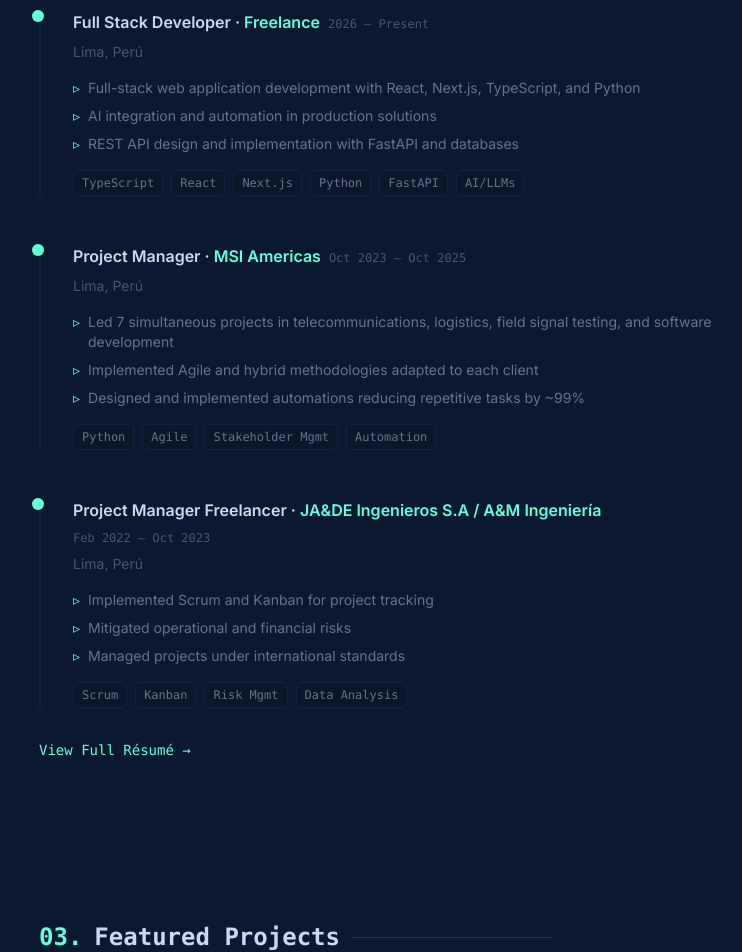
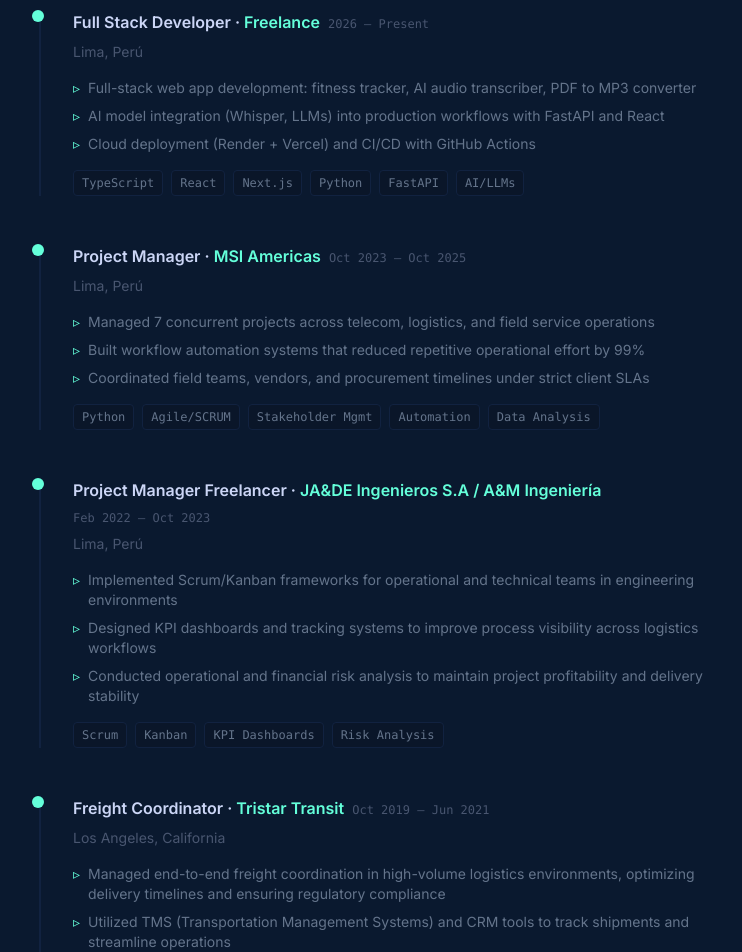
Before and after one commit to arndev10/arndev10.github.io, a Next.js app: page / in a window 1280 px wide. Shown: the part 1600-2552 px from the top of the page, without its empty margins (277-1019 px from the left). Built offline with nearby package versions, Linux system fonts and the light colour scheme.

Commit message:
feat: enrich all experience bullets, add Freight Coordinator role

```diff
--- a/components/Experience.tsx
+++ b/components/Experience.tsx
@@ -18,7 +18,7 @@
     period: 'Oct 2023 – Oct 2025',
     location: 'Lima, Perú',
     achievementsKey: 'msi',
-    tech: ['Python', 'Agile', 'Stakeholder Mgmt', 'Automation'],
+    tech: ['Python', 'Agile/SCRUM', 'Stakeholder Mgmt', 'Automation', 'Data Analysis'],
   },
   {
     titleKey: 'pmFreelance',
@@ -26,7 +26,15 @@
     period: 'Feb 2022 – Oct 2023',
     location: 'Lima, Perú',
     achievementsKey: 'freelance',
-    tech: ['Scrum', 'Kanban', 'Risk Mgmt', 'Data Analysis'],
+    tech: ['Scrum', 'Kanban', 'KPI Dashboards', 'Risk Analysis'],
+  },
+  {
+    titleKey: 'freight',
+    company: 'Tristar Transit',
+    period: 'Oct 2019 – Jun 2021',
+    location: 'Los Angeles, California',
+    achievementsKey: 'tristar',
+    tech: ['Logistics', 'TMS', 'CRM', 'Operations'],
   },
 ]
 
@@ -38,44 +46,55 @@
     fsd: language === 'es' ? 'Full Stack Developer' : 'Full Stack Developer',
     pm: language === 'es' ? 'Project Manager' : 'Project Manager',
     pmFreelance: language === 'es' ? 'Project Manager Freelancer' : 'Project Manager Freelancer',
+    freight: language === 'es' ? 'Freight Coordinator' : 'Freight Coordinator',
   }
 
   const achievements: Record<string, string[]> = {
     fullstack:
       language === 'es'
         ? [
-            'Desarrollo de aplicaciones web full-stack con React, Next.js, TypeScript y Python',
-            'Integración de IA y automatización en soluciones de producción',
-            'Diseño e implementación de APIs REST con FastAPI y bases de datos',
+            'Desarrollo de aplicaciones web full-stack: fitness tracker, transcriptor de audio con IA, conversor PDF a MP3',
+            'Integración de modelos de IA (Whisper, LLMs) en flujos de producción con FastAPI y React',
+            'Deploy en cloud (Render + Vercel) y CI/CD con GitHub Actions',
           ]
         : [
-            'Full-stack web application development with React, Next.js, TypeScript, and Python',
-            'AI integration and automation in production solutions',
-            'REST API design and implementation with FastAPI and databases',
+            'Full-stack web app development: fitness tracker, AI audio transcriber, PDF to MP3 converter',
+            'AI model integration (Whisper, LLMs) into production workflows with FastAPI and React',
+            'Cloud deployment (Render + Vercel) and CI/CD with GitHub Actions',
           ],
     msi:
       language === 'es'
         ? [
-            'Lideré 7 proyectos simultáneos en telecomunicaciones, logística, pruebas de señal y desarrollo de software',
-            'Implementé metodologías ágiles e híbridas adaptadas a cada cliente',
-            'Diseñé e implementé automatizaciones reduciendo tareas repetitivas en ~99%',
+            'Gestioné 7 proyectos concurrentes en telecomunicaciones, logística y operaciones de campo',
+            'Construí sistemas de automatización que redujeron el esfuerzo operativo repetitivo en un 99%',
+            'Coordiné equipos de campo, proveedores y tiempos de procurement bajo SLAs estrictos de clientes',
           ]
         : [
-            'Led 7 simultaneous projects in telecommunications, logistics, field signal testing, and software development',
-            'Implemented Agile and hybrid methodologies adapted to each client',
-            'Designed and implemented automations reducing repetitive tasks by ~99%',
+            'Managed 7 concurrent projects across telecom, logistics, and field service operations',
+            'Built workflow automation systems that reduced repetitive operational effort by 99%',
+            'Coordinated field teams, vendors, and procurement timelines under strict client SLAs',
           ],
     freelance:
       language === 'es'
         ? [
-            'Implementé Scrum y Kanban para seguimiento de proyectos',
-            'Mitigué riesgos operativos y financieros',
-            'Gestioné proyectos conforme a estándares internacionales',
+            'Implementé frameworks Scrum/Kanban para equipos operativos y técnicos en entornos de ingeniería',
+            'Diseñé dashboards de KPIs y sistemas de tracking para mejorar la visibilidad de procesos en flujos logísticos',
+            'Realicé análisis de riesgo operativo y financiero para mantener rentabilidad y estabilidad en entregas',
           ]
         : [
-            'Implemented Scrum and Kanban for project tracking',
-            'Mitigated operational and financial risks',
-            'Managed projects under international standards',
+            'Implemented Scrum/Kanban frameworks for operational and technical teams in engineering environments',
+            'Designed KPI dashboards and tracking systems to improve process visibility across logistics workflows',
+            'Conducted operational and financial risk analysis to maintain project profitability and delivery stability',
+          ],
+    tristar:
+      language === 'es'
+        ? [
+            'Coordinación end-to-end de cargas en entornos logísticos de alto volumen, optimizando tiempos de entrega y cumplimiento regulatorio',
+            'Uso de TMS (Transportation Management Systems) y CRM para tracking de envíos y optimización de operaciones',
+          ]
+        : [
+            'Managed end-to-end freight coordination in high-volume logistics environments, optimizing delivery timelines and ensuring regulatory compliance',
+            'Utilized TMS (Transportation Management Systems) and CRM tools to track shipments and streamline operations',
           ],
   }
 
```
